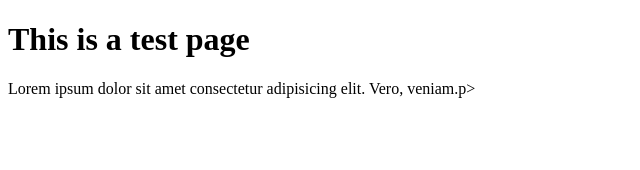
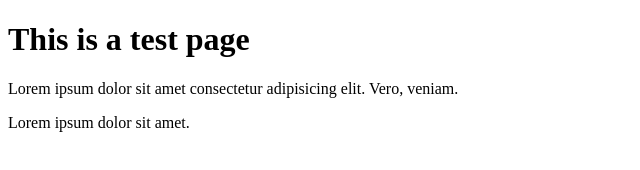
Before and after one commit to steeve83/git-test, a plain HTML site: page index.html in a window 1280 px wide. Shown: the whole page, without its empty margins (0-640 px from the left). Drawn offline with Linux system fonts and the light colour scheme.

Commit message:
third commit

```diff
--- a/index.html
+++ b/index.html
@@ -7,6 +7,10 @@
 </head>
 <body>
     <h1>This is a test page</h1>
-    <p>Lorem ipsum dolor sit amet consectetur adipisicing elit. Vero, veniam.p>
+    <p>Lorem ipsum dolor sit amet
+        consectetur adipisicing elit.
+         Vero, veniam.</p>
+    <p>Lorem ipsum dolor sit amet.</p>
 </body>
+
 </html>
```
